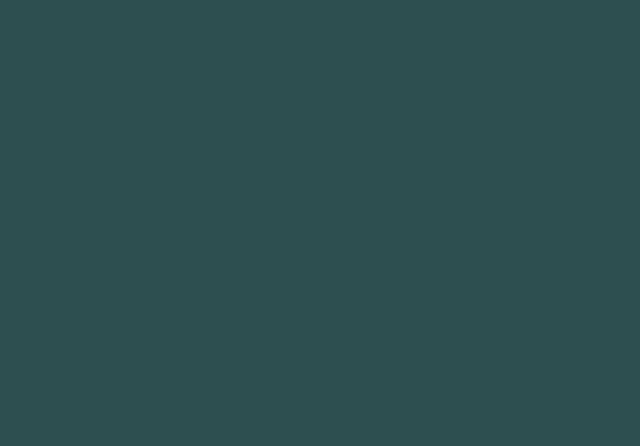
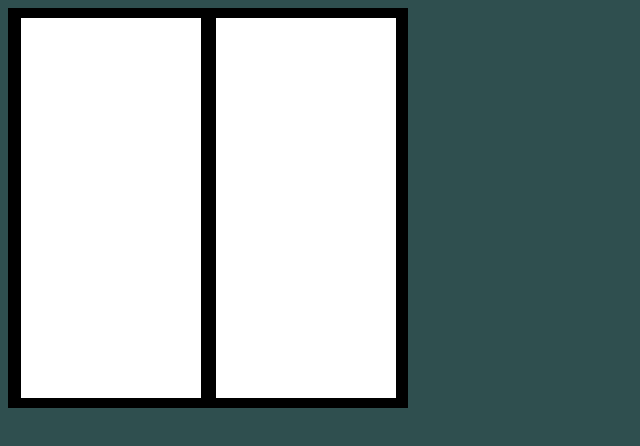
Before and after one commit to DrewWarrenTIY-tiy/wk-05-piet-mondrian, a website built with webpack: page index.html in a window 1280 px wide. Shown: the whole page, without its empty margins (0-640 px from the left). Built offline with nearby package versions, Linux system fonts and the light colour scheme.

Commit message:
WIP Div spacing
Tried to go with a black background and white divs
on top, but that is looking to be a poor strategy
due to excess math being needed and not being able
to house divs within divs

```diff
--- a/index.html
+++ b/index.html
@@ -6,6 +6,27 @@
     <title>Title</title>
   </head>
   <body>
+    <div class="biggestDiv">
+      <div class="bigDiv bigDivOne">
+        <div class="medDiv">
+          <div class="smallDiv">
+
+          </div>
+          <div class="smallDiv">
+
+          </div>
+          <div class="smallDiv">
+
+          </div>
+          <div class="smallDiv">
+
+          </div>
+        </div>
+      </div>
+      <div class="bigDiv bigDivTwo">
+
+      </div>
+    </div>
 
   </body>
   <script src="./public/bundle.js"></script>
--- a/src/styles/main.sass
+++ b/src/styles/main.sass
@@ -1,2 +1,21 @@
 body
   background-color: darkslategrey
+
+.biggestDiv
+  background-color: black
+  height: 400px
+  width: 400px
+  display: flex
+  justify-content: space-around
+  align-items: center
+
+.bigDiv
+  background-color: white
+  height: 380px
+  width: 180px
+
+.bigDivOne
+  margin-left: 5px
+
+.bigDivTwo
+  margin-right: 5px
```
Also changed, not shown: public/bundle.js (+59 -59 lines).
